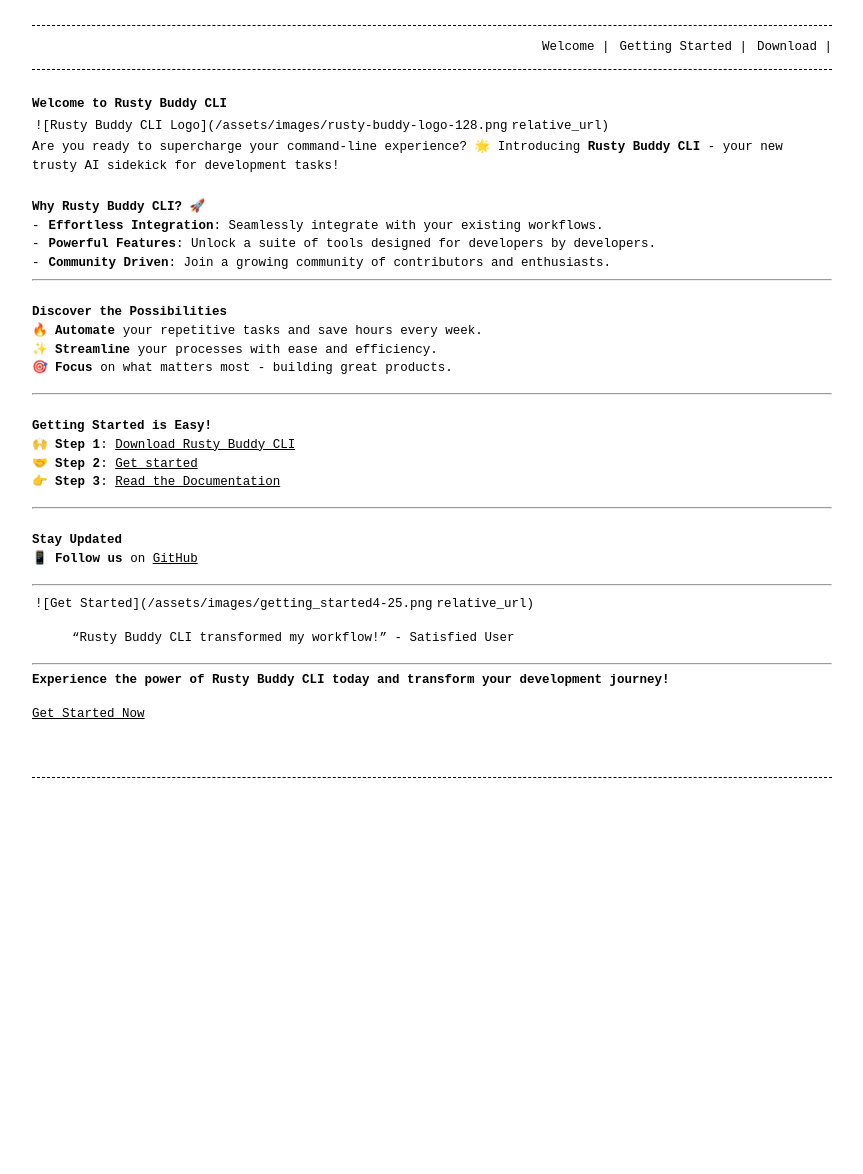
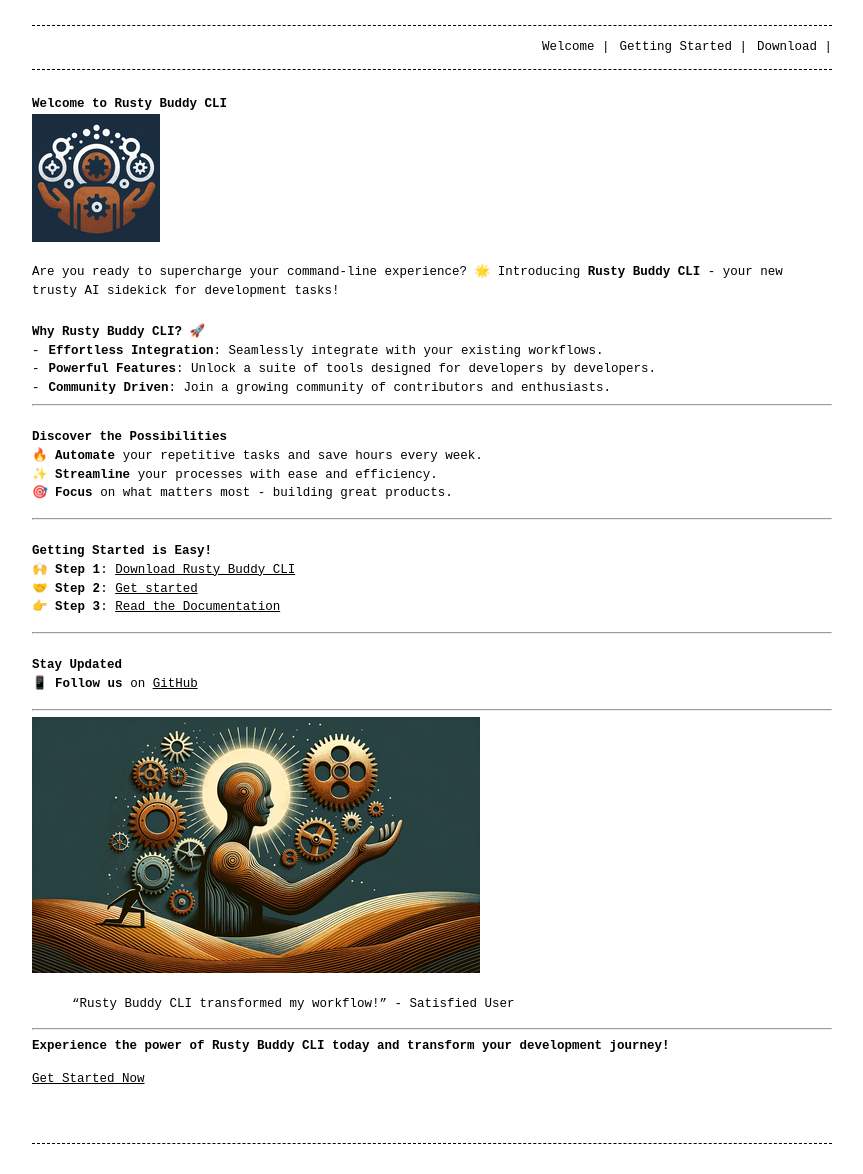
Before and after one commit to hg8496/rusty-buddy, a Jekyll site: the page built from index.markdown, in a window 1280 px wide. Shown: the whole page, without its empty margins (208-1071 px from the left). Built offline with Jekyll 4.4.1, drawn with Linux system fonts in a browser that asks for light colours; before the commit the page ends 900 px from its top, so only the background shows below that.

Commit message:
Adjust relative paths

```diff
--- a/download.markdown
+++ b/download.markdown
@@ -70,4 +70,4 @@
 
 ---
 
-![Happy Coding Banner](/assets/images/getting_started5-25.png| relative_url) <!-- Add a motivational or thank-you image -->
+![Happy Coding Banner]({{ '/assets/images/getting_started5-25.png' | relative_url }}) <!-- Add a motivational or thank-you image -->
--- a/getting-started.markdown
+++ b/getting-started.markdown
@@ -93,10 +93,9 @@
 ## Explore More
 
 - **Documentation**: Delve into [comprehensive documentation](https://github.com/hg8496/rusty-buddy) for more features and advanced usage.
-- **Community**: Join our [community forum](link-to-community) to ask questions and share insights.
 - **Subscribe**: Stay updated on our latest features and improvements by subscribing to our newsletter.
 
-![Get Started Banner](/assets/images/getting_started4-25.png| relative_url) <!-- Add a compelling image or graphic if available -->
+[Get Started Banner]({{ '/assets/images/getting_started4-25.png' | relative_url }}) <!-- Add a compelling image or graphic if available -->
 
 ---
 
--- a/index.markdown
+++ b/index.markdown
@@ -6,7 +6,7 @@
 
 # Welcome to Rusty Buddy CLI
 
-![Rusty Buddy CLI Logo](/assets/images/rusty-buddy-logo-128.png | relative_url)
+![Rusty Buddy CLI Logo]({{ '/assets/images/rusty-buddy-logo-128.png' | relative_url }})
 
 Are you ready to supercharge your command-line experience? 🌟 Introducing **Rusty Buddy CLI** - your new trusty AI sidekick for development tasks!
 
@@ -41,7 +41,7 @@
 
 ---
 
-![Get Started](/assets/images/getting_started4-25.png| relative_url) <!-- Add a compelling image or graphic -->
+![Get Started]({{ '/assets/images/getting_started4-25.png' | relative_url }}) <!-- Add a compelling image or graphic -->
 
 > "Rusty Buddy CLI transformed my workflow!" - Satisfied User
 
```
